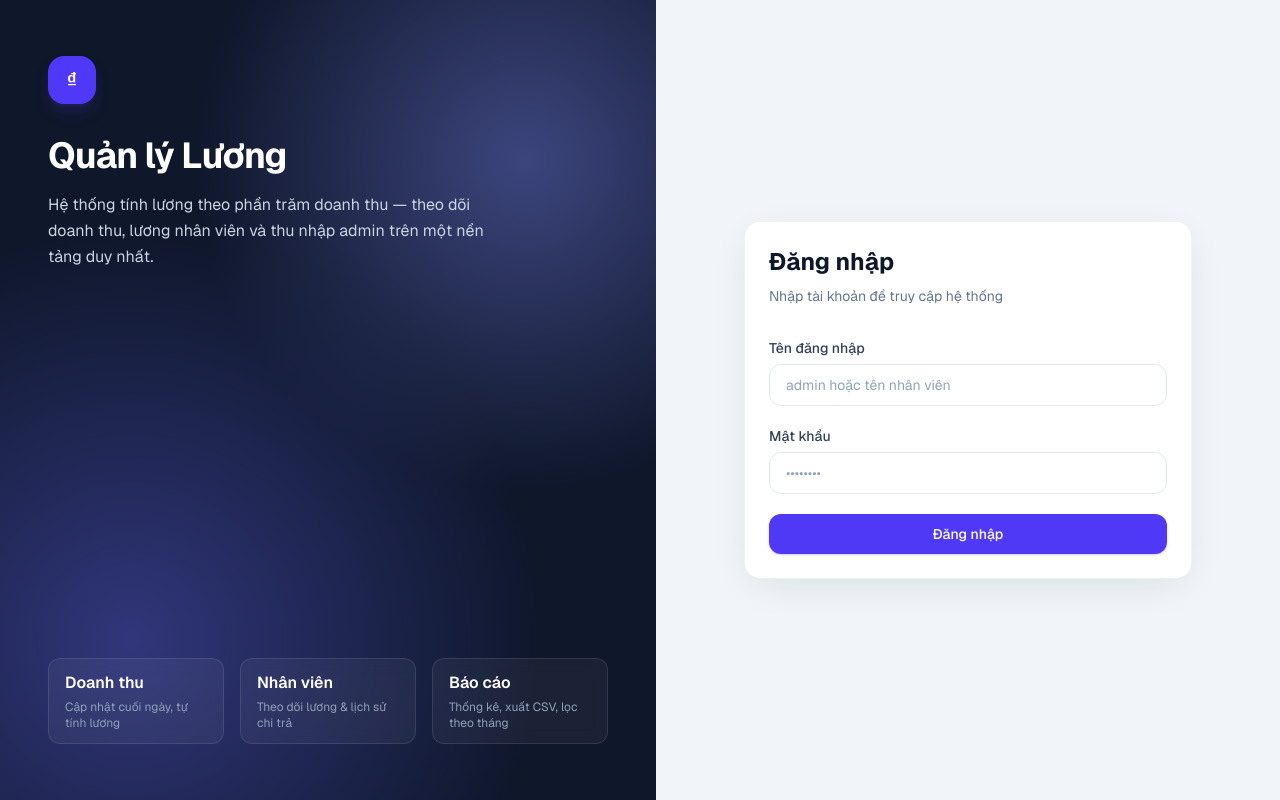
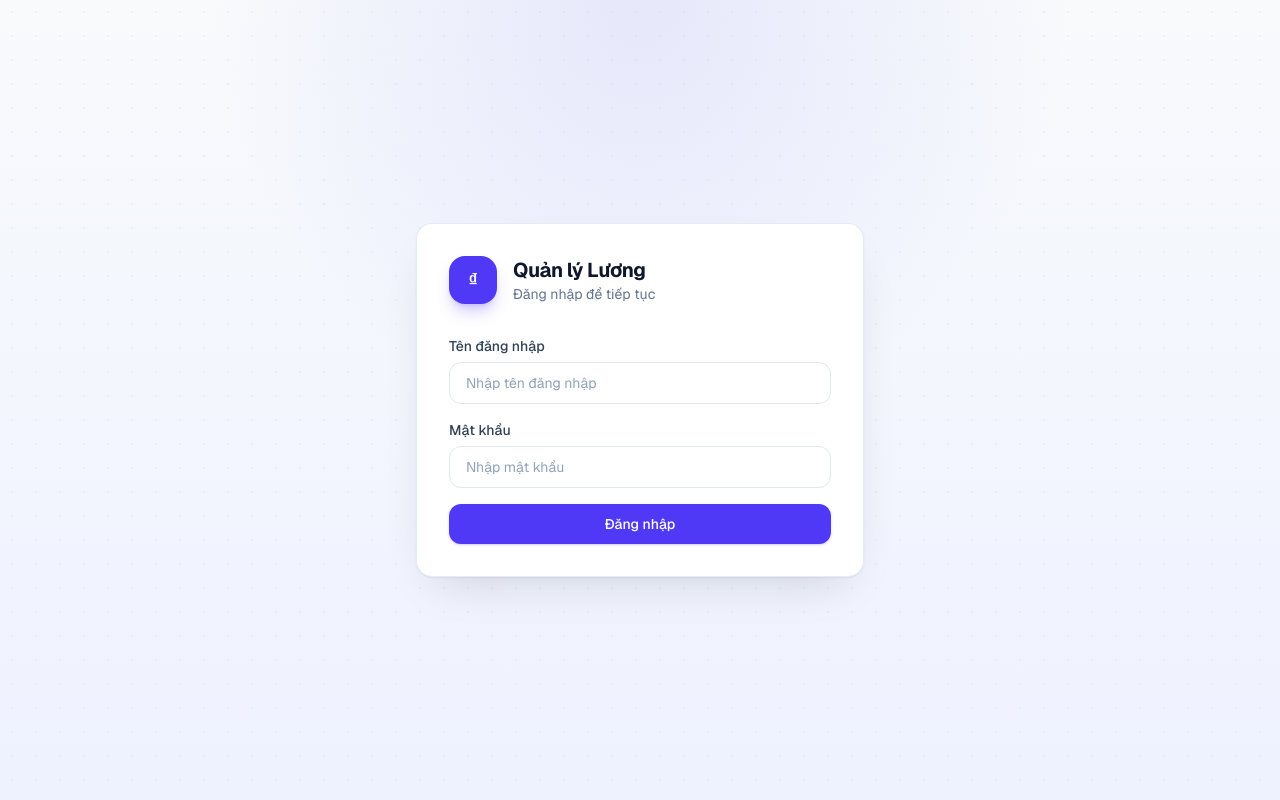
Before and after one commit to Luachuaracvl/luong-app, a Next.js app: page /login in a window 1280 px wide. Built offline with nearby package versions, Linux system fonts and the light colour scheme.

Commit message:
Add files via upload

```diff
--- a/src/app/globals.css
+++ b/src/app/globals.css
@@ -266,22 +266,32 @@ table.data-table tr:last-child td {
 
 /* Login */
 .login-shell {
-  @apply flex min-h-screen flex-col lg:flex-row;
+  @apply relative flex min-h-screen items-center justify-center px-4 py-10;
+  background:
+    radial-gradient(circle at 50% 0%, rgb(99 102 241 / 0.12), transparent 42%),
+    linear-gradient(180deg, #f8fafc 0%, #eef2ff 100%);
 }
 
-.login-hero {
-  @apply relative flex flex-1 flex-col justify-between overflow-hidden bg-slate-900 px-8 py-10 text-white lg:px-12 lg:py-14;
+.login-shell::before {
+  content: "";
+  @apply pointer-events-none absolute inset-0 opacity-30;
+  background-image: radial-gradient(rgb(148 163 184 / 0.35) 1px, transparent 1px);
+  background-size: 24px 24px;
 }
 
-.login-hero::before {
-  content: "";
-  @apply pointer-events-none absolute inset-0 opacity-40;
-  background: radial-gradient(circle at 20% 80%, #6366f1 0%, transparent 50%),
-    radial-gradient(circle at 80% 20%, #818cf8 0%, transparent 40%);
+.login-card {
+  @apply relative w-full max-w-md rounded-2xl border border-slate-200/80 bg-white p-6 shadow-xl sm:p-8;
+  box-shadow:
+    0 20px 45px -20px rgb(15 23 42 / 0.18),
+    0 1px 2px rgb(15 23 42 / 0.06);
 }
 
-.login-form-area {
-  @apply flex flex-1 items-center justify-center px-4 py-10 sm:px-8;
+.login-brand {
+  @apply mb-8 flex items-center gap-4;
+}
+
+.login-logo {
+  @apply flex h-12 w-12 shrink-0 items-center justify-center rounded-2xl bg-indigo-600 text-lg font-bold text-white shadow-lg shadow-indigo-600/25;
 }
 
 /* Skeleton */
--- a/src/app/login/page.tsx
+++ b/src/app/login/page.tsx
@@ -44,47 +44,18 @@ export default function LoginPage() {
 
   return (
     <div className="login-shell">
-      <div className="login-hero">
-        <div className="relative z-10">
-          <div className="mb-8 flex h-12 w-12 items-center justify-center rounded-2xl bg-indigo-600 text-xl font-bold shadow-lg shadow-indigo-900/40">
-            ₫
-          </div>
-          <h1 className="text-3xl font-bold tracking-tight sm:text-4xl">
+      <div className="login-card">
+        <div className="login-brand">
+          <div className="login-logo">₫</div>
+          <div>
+            <h1 className="text-xl font-bold tracking-tight text-slate-900">
               Quản lý Lương
             </h1>
-          <p className="mt-4 max-w-md text-base leading-relaxed text-slate-300">
-            Hệ thống tính lương theo phần trăm doanh thu — theo dõi doanh thu,
-            lương nhân viên và thu nhập admin trên một nền tảng duy nhất.
-          </p>
-        </div>
-
-        <div className="relative z-10 mt-10 grid gap-4 sm:grid-cols-3 lg:mt-0">
-          {[
-            { n: "Doanh thu", d: "Cập nhật cuối ngày, tự tính lương" },
-            { n: "Nhân viên", d: "Theo dõi lương & lịch sử chi trả" },
-            { n: "Báo cáo", d: "Thống kê, xuất CSV, lọc theo tháng" },
-          ].map((item) => (
-            <div
-              key={item.n}
-              className="rounded-xl border border-white/10 bg-white/5 px-4 py-3 backdrop-blur-sm"
-            >
-              <p className="font-semibold">{item.n}</p>
-              <p className="mt-1 text-xs text-slate-400">{item.d}</p>
-            </div>
-          ))}
+            <p className="text-sm text-slate-500">Đăng nhập để tiếp tục</p>
           </div>
         </div>
 
-      <div className="login-form-area">
-        <div className="card-elevated w-full max-w-md">
-          <div className="mb-8">
-            <h2 className="text-2xl font-bold text-slate-900">Đăng nhập</h2>
-            <p className="mt-2 text-sm text-slate-500">
-              Nhập tài khoản để truy cập hệ thống
-            </p>
-          </div>
-
-          <form onSubmit={handleSubmit} className="space-y-5">
+        <form onSubmit={handleSubmit} className="space-y-4">
           <div>
             <label className="label" htmlFor="username">
               Tên đăng nhập
@@ -95,7 +66,7 @@ export default function LoginPage() {
               value={username}
               onChange={(e) => setUsername(e.target.value)}
               autoComplete="username"
-                placeholder="admin hoặc tên nhân viên"
+              placeholder="Nhập tên đăng nhập"
               required
             />
           </div>
@@ -111,7 +82,7 @@ export default function LoginPage() {
               value={password}
               onChange={(e) => setPassword(e.target.value)}
               autoComplete="current-password"
-                placeholder="••••••••"
+              placeholder="Nhập mật khẩu"
               required
             />
           </div>
@@ -132,6 +103,5 @@ export default function LoginPage() {
         </form>
       </div>
     </div>
-    </div>
   );
 }
--- a/src/components/DashboardShell.tsx
+++ b/src/components/DashboardShell.tsx
@@ -109,6 +109,15 @@ export function DashboardShell({
               )}
             </div>
             <div className="flex shrink-0 items-center gap-2 lg:hidden">
+              <button
+                type="button"
+                onClick={logout}
+                className="flex h-9 w-9 items-center justify-center rounded-xl border border-slate-200 text-slate-600 transition hover:bg-red-50 hover:text-red-600"
+                aria-label="Đăng xuất"
+                title="Đăng xuất"
+              >
+                <IconLogout className="h-5 w-5" />
+              </button>
               <UserAvatar name={user.name} avatarUrl={user.avatarUrl} userId={user.id} size="sm" />
             </div>
             {headerAction && (
--- a/src/components/ProfilePanel.tsx
+++ b/src/components/ProfilePanel.tsx
@@ -352,6 +352,20 @@ export function ProfilePanel({
             {loading ? "Đang xử lý..." : "Đổi mật khẩu"}
           </button>
           </form>
+
+          <div className="card card-section lg:hidden">
+            <p className="mb-3 text-sm text-slate-600">Thoát tài khoản trên thiết bị này</p>
+            <button
+              type="button"
+              onClick={async () => {
+                await fetch("/api/auth/logout", { method: "POST" });
+                window.location.href = "/login";
+              }}
+              className="btn btn-danger w-full"
+            >
+              Đăng xuất
+            </button>
+          </div>
         </div>
       </div>
     </div>
```
Lines whose indentation alone changed are shown as unchanged.
